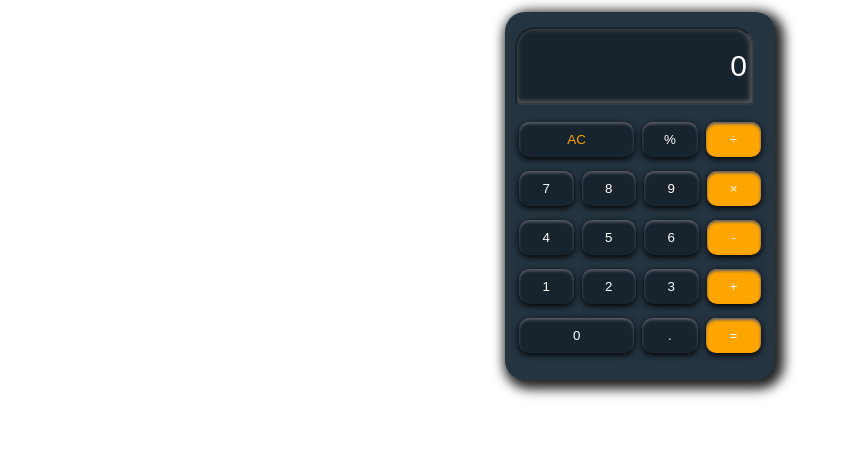
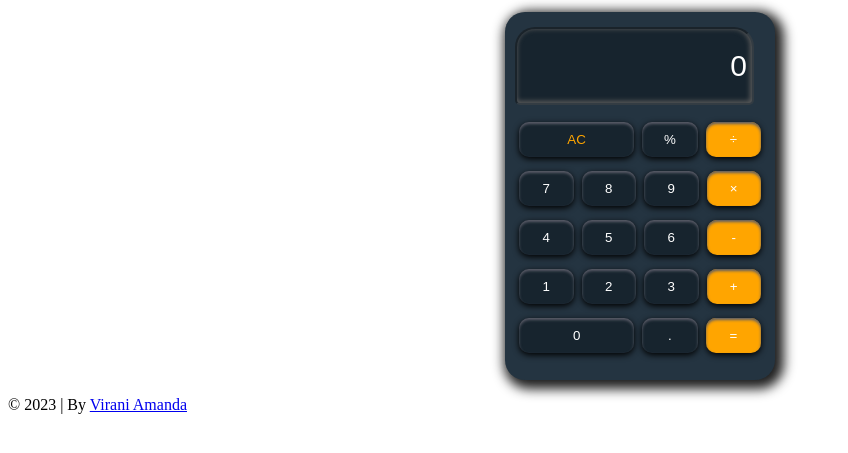
Before and after one commit to amndv/calculator.github.io, a plain HTML site: page index.html in a window 1280 px wide. Shown: the part 55-508 px from the top of the page, without its empty margins (0-848 px from the left). Drawn offline with Linux system fonts and the light colour scheme.

Commit message:
Update index.html

```diff
--- a/index.html
+++ b/index.html
@@ -43,6 +43,10 @@
         </div>
     </div>
 
+    <footer class="footer">
+        <p class="copyright">&copy; 2023 | By <a href="http://linkedin.com/in/viraniamanda" target="_blank">Virani Amanda</a></p>
+    </footer>
+
     <script type="text/javascript" src="script.js"></script>
 </body>
 </html>
```
